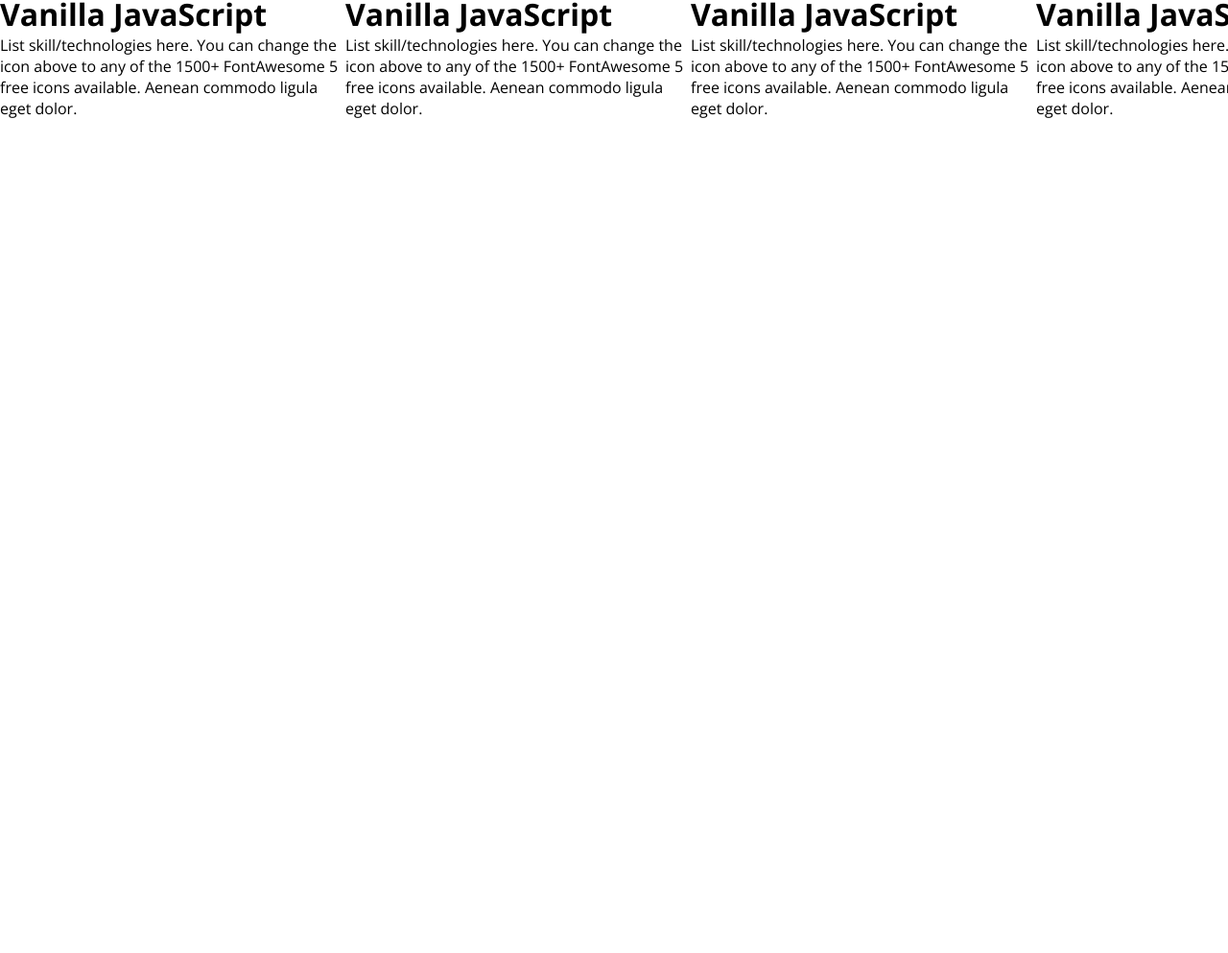
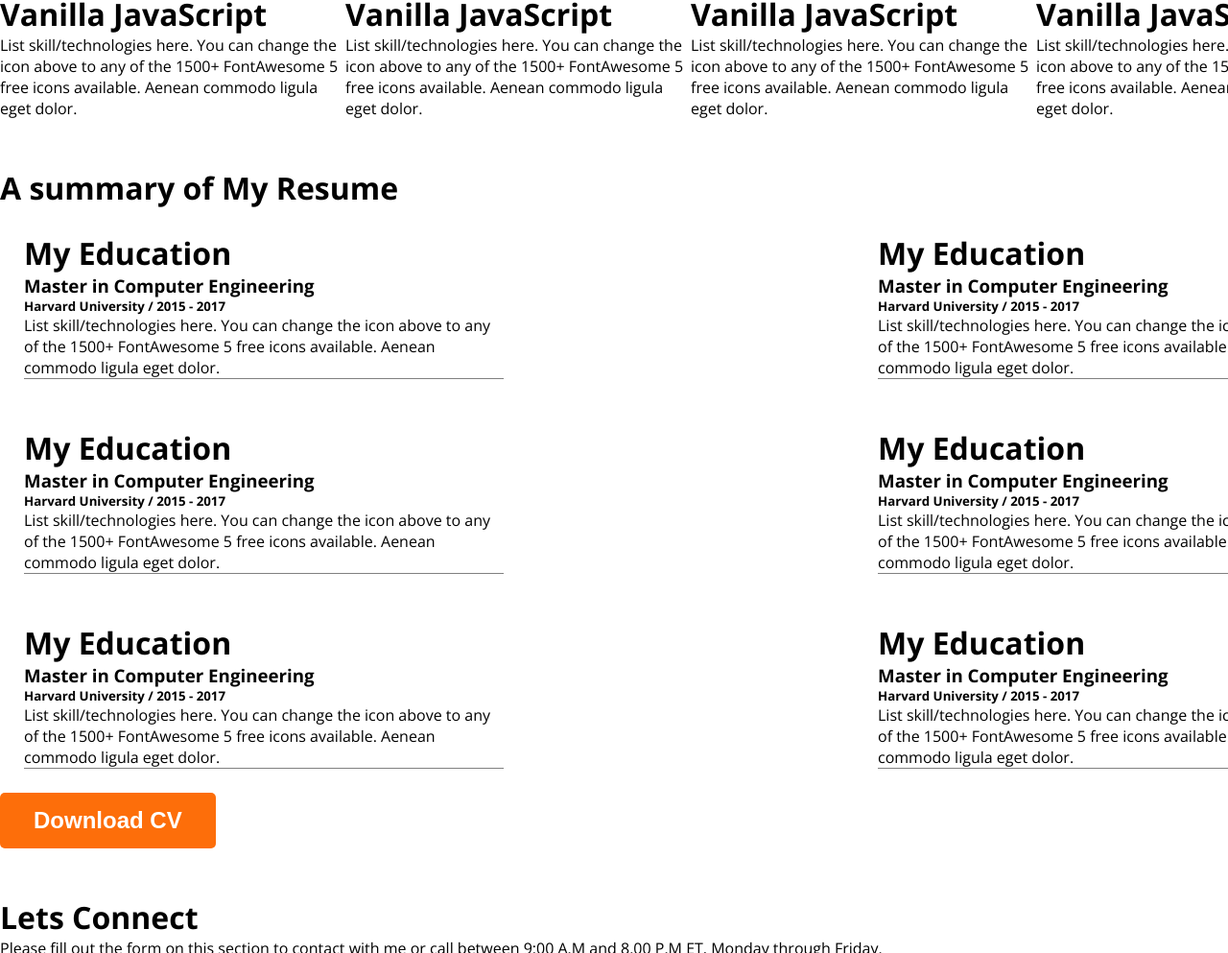
Before and after one commit to mdibrahimkhalil1995/webdeveloper-portfolio, a plain HTML site: page index.html in a window 1280 px wide. Shown: the part 1516-2509 px from the top of the page at 96% size. Before the commit the page ends 1640 px from the top, so only its background shows below. Drawn offline with nearby package versions, Linux system fonts and the light colour scheme.

Commit message:
add some line to the footer

```diff
--- a/css/style.css
+++ b/css/style.css
@@ -83,3 +83,19 @@ nav ul li a{
     justify-content: space-between;
     align-items: center;
 }
+.resume{
+    padding: 50px 0px;
+}
+.summary-resume{
+    display: flex;
+    justify-content: space-between;
+    align-items: center;
+    padding: 25px;
+
+}
+
+.resume-box1{
+    width: 500px;
+    border-bottom: .5px solid gray;
+
+}
--- a/index.html
+++ b/index.html
@@ -97,5 +97,80 @@
            </div>
         </div>
     </div>
+    <div class="container">
+        <div class="container-wrap">
+            <div class="resume">
+                <h1>A summary of My Resume</h1>
+                <div class="summary-resume">
+                    <div class="resume-box1">
+                        <h1>My Education</h1>
+                        <h3>Master in Computer Engineering</h3>
+                        <h5>Harvard University / 2015 - 2017</h5>
+                        <p>List skill/technologies here. You can change the icon above
+                        to any of the 1500+ FontAwesome 5 free icons available. Aenean commodo ligula eget dolor.</p>
+                    </div>
+                    <div class="resume-box1">
+                        <h1>My Education</h1>
+                        <h3>Master in Computer Engineering</h3>
+                        <h5>Harvard University / 2015 - 2017</h5>
+                        <p>List skill/technologies here. You can change the icon above
+                        to any of the 1500+ FontAwesome 5 free icons available. Aenean commodo ligula eget dolor.</p>
+                    </div>
+                </div>
+                <div class="summary-resume">
+                    <div class="resume-box1">
+                        <h1>My Education</h1>
+                        <h3>Master in Computer Engineering</h3>
+                        <h5>Harvard University / 2015 - 2017</h5>
+                        <p>List skill/technologies here. You can change the icon above
+                        to any of the 1500+ FontAwesome 5 free icons available. Aenean commodo ligula eget dolor.</p>
+                    </div>
+                    <div class="resume-box1">
+                        <h1>My Education</h1>
+                        <h3>Master in Computer Engineering</h3>
+                        <h5>Harvard University / 2015 - 2017</h5>
+                        <p>List skill/technologies here. You can change the icon above
+                        to any of the 1500+ FontAwesome 5 free icons available. Aenean commodo ligula eget dolor.</p>
+                    </div>
+                </div>
+                <div class="summary-resume">
+                    <div class="resume-box1">
+                        <h1>My Education</h1>
+                        <h3>Master in Computer Engineering</h3>
+                        <h5>Harvard University / 2015 - 2017</h5>
+                        <p>List skill/technologies here. You can change the icon above
+                        to any of the 1500+ FontAwesome 5 free icons available. Aenean commodo ligula eget dolor.</p>
+                    </div>
+                    <div class="resume-box1">
+                        <h1>My Education</h1>
+                        <h3>Master in Computer Engineering</h3>
+                        <h5>Harvard University / 2015 - 2017</h5>
+                        <p>List skill/technologies here. You can change the icon above
+                        to any of the 1500+ FontAwesome 5 free icons available. Aenean commodo ligula eget dolor.</p>
+                    </div>
+                </div>
+                <button class="btn-primary download-btn">Download CV</button>
+            </div>
+        </div>
+    </div>
+    <div class="container">
+        <div class="container-wrap">
+            <div class="footer">
+                <div class="content">
+                    <h1>Lets Connect</h1>
+                    <p>Please fill out the form on this section to contact with me or call between 9:00 A.M and 8.00 P.M ET, Monday through Friday.</p>
+                    <img src="images/icons/facebook.png" alt="image">
+                    <img src="images/icons/twitter.png" alt="image">
+                    <img src="images/icons/insta.png" alt="image">
+                </div>
+                <div class="massage-box">
+                    <h1>Let’s Message me</h1>
+                    <input type="text" placeholder="Your Name">
+                    <input type="email" placeholder="Your E-mail">
+                    <textarea name="" id="" cols="30" rows="10" placeholder="Write your your massage"></textarea>
+                </div>
+            </div>
+        </div>
+    </div>
 </body>
 </html>
```
